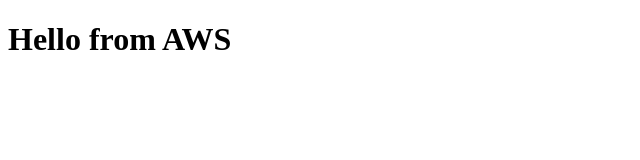
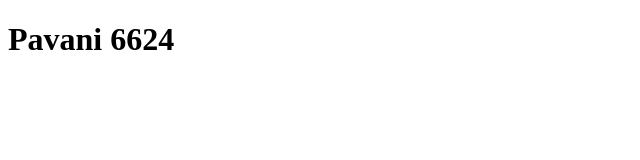
Before and after one commit to Atla-Pavani/AWS, a plain HTML site: page index.html in a window 1280 px wide. Shown: the whole page, without its empty margins (0-640 px from the left). Drawn offline with Linux system fonts and the light colour scheme.

Commit message:
Update index.html

```diff
--- a/index.html
+++ b/index.html
@@ -6,6 +6,6 @@
     <title>Document</title>
 </head>
 <body>
-    <h1>Hello from AWS</h1>
+    <h1>Pavani 6624</h1>
 </body>
 </html>
```
